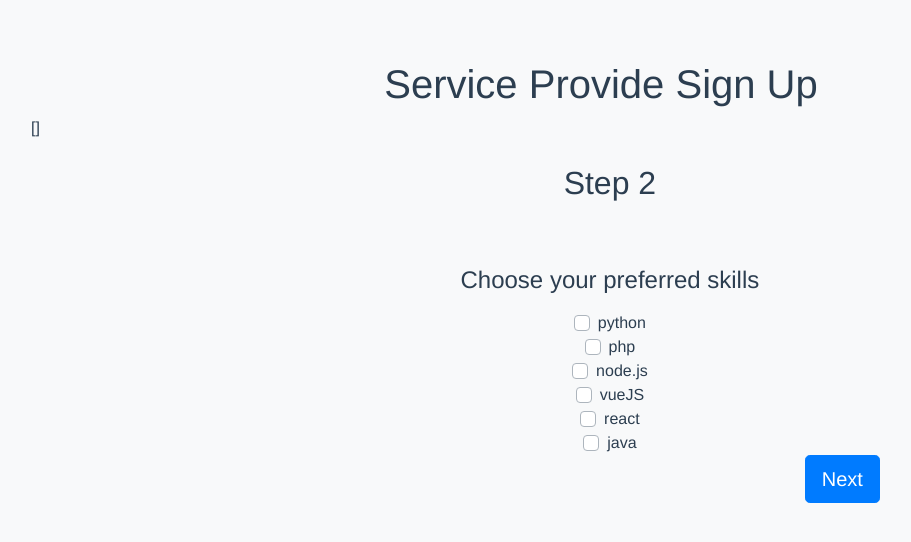
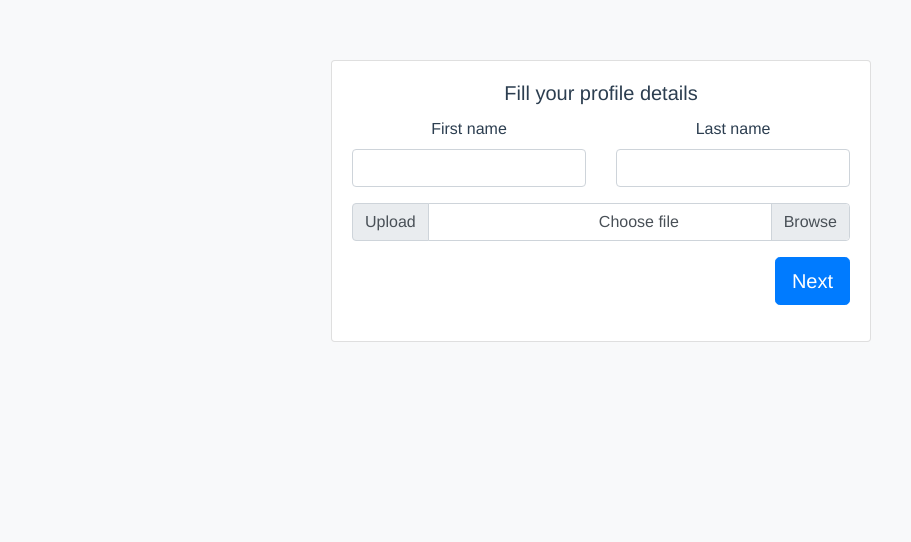
Before and after one commit to lukese/lepaya, a Vue app in the folder frontend/: page / in a window 1280 px wide. Shown: the top 542 px of the page, without its empty margins (39-950 px from the left). Built offline with nearby package versions, Linux system fonts and the light colour scheme.

Commit message:
Finish form stages

```diff
--- a/frontend/src/App.vue
+++ b/frontend/src/App.vue
@@ -1,8 +1,6 @@
 <template>
   <div>
-    <service-provider
-      v-on:nextStage="nextStage"
-    />
+    <service-provider/>
   </div>
 </template>
 
--- a/frontend/src/components/ProfileStage.vue
+++ b/frontend/src/components/ProfileStage.vue
@@ -2,13 +2,9 @@
   <div>
     <div class="row">
       <div class="col-6 offset-3 order-md-1">
-        <div class="py-5 text-center">
-          <h2>Step 1</h2>
-          <p class="lead">Below is an example form built entirely with Bootstrap’s form controls.
-            Each required form group has a validation state that can be triggered by attempting
-            to submit the form without completing it.</p>
-        </div>
-        <h4 class="mb-3">Profile</h4>
+        <div class="card">
+          <div class="card-body">
+            <h5 class="card-title">Fill your profile details</h5>
             <Form
               class="needs-validation"
               :validation-schema="schema"
@@ -74,6 +70,8 @@
           </div>
         </div>
       </div>
+    </div>
+  </div>
 </template>
 <script>
 import { Form, Field } from 'vee-validate';
@@ -98,10 +96,7 @@ export default {
     };
   },
   methods: {
-    async completeProfile() {
-      // Ensure validation
-
-      // Fire event to change stage of form
+    completeProfile() {
       this.$emit('completedProfile');
     },
   },
--- a/frontend/src/components/ServiceProvider.vue
+++ b/frontend/src/components/ServiceProvider.vue
@@ -1,6 +1,5 @@
 <template>
   <div>
-    <h1>Service Provide Sign Up</h1>
     <profile-stage
       v-if="formStage === 1"
       v-on:completedProfile="chooseSkills"
@@ -44,7 +43,7 @@ export default {
   },
   data() {
     return {
-      formStage: 2,
+      formStage: 1,
       offers: [],
     };
   },
--- a/frontend/src/components/SkillsStage.vue
+++ b/frontend/src/components/SkillsStage.vue
@@ -2,13 +2,12 @@
   <div>
     <div class="row">
       <div class="col-6 offset-3 order-md-1">
-        <div class="py-5 text-center">
-          <h2>Step 2</h2>
-          <p class="lead"></p>
-        </div>
-        <h4 class="mb-3">Choose your preferred skills</h4>
+        <div class="card">
+          <div class="card-body">
+            <h5 class="card-title">Choose your most important skills</h5>
             <Form
               class="needs-validation"
+              @submit="completedSkills"
               novalidate
             >
               <div
@@ -31,18 +30,14 @@
               </div>
               <div class="d-flex flex-row-reverse">
                 <button
-              type="button"
+                  type="submit"
                   class="btn btn-primary btn-lg"
-              v-on:click="completedSkills"
                 >Next
                 </button>
               </div>
             </Form>
           </div>
-      <div>
-          <span>
-            {{ selectedSkills }}
-          </span>
+        </div>
       </div>
     </div>
   </div>
```
Lines whose indentation alone changed are shown as unchanged.
